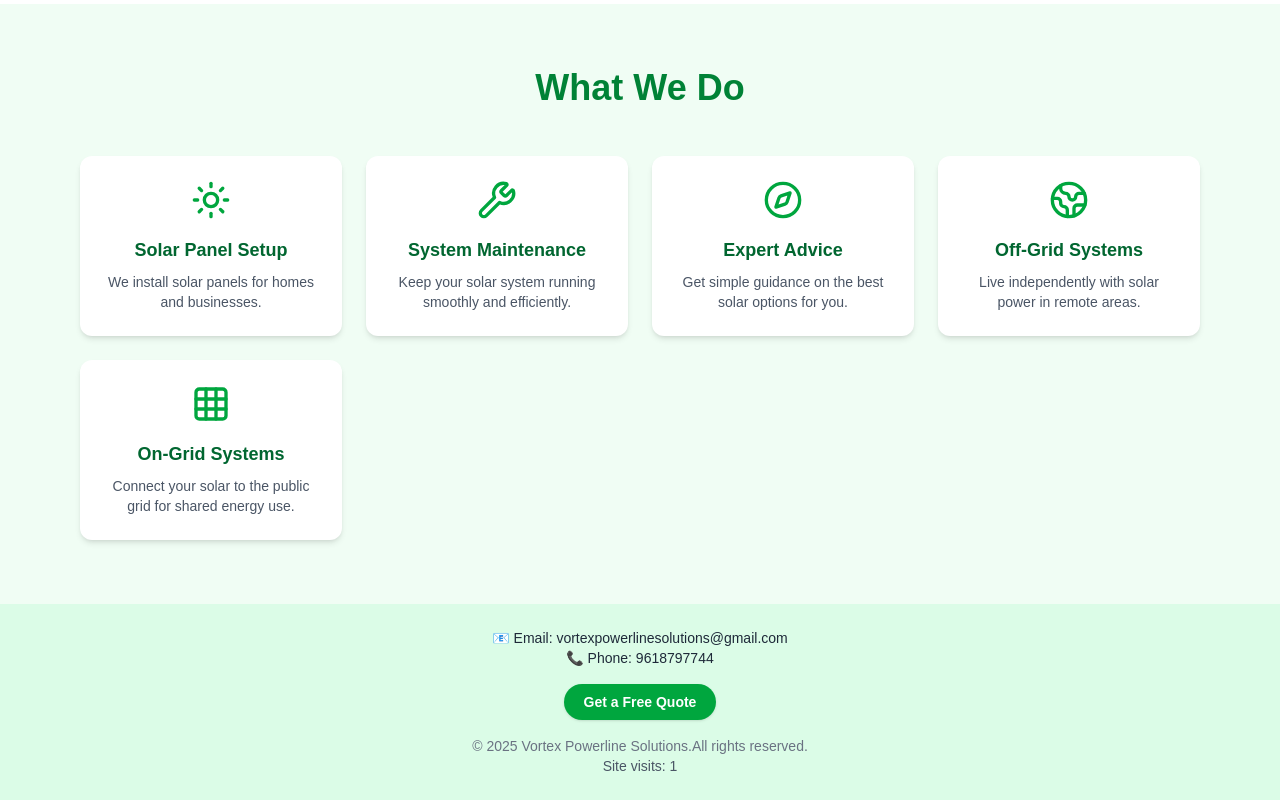
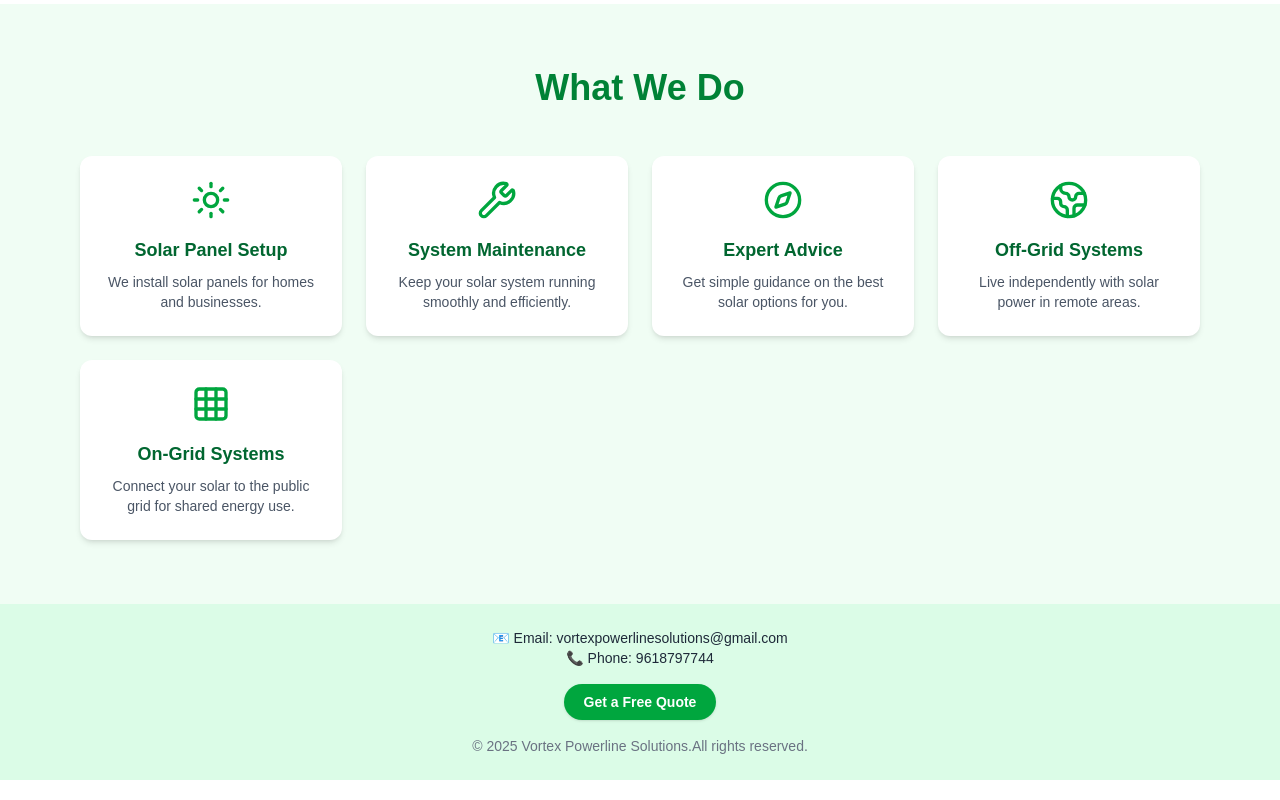
Before and after one commit to Sanjaykumarrangu/new-site, a Next.js app: page / in a window 1280 px wide. Shown: the part 1784-2584 px from the top of the page. Built offline with nearby package versions, Linux system fonts and the light colour scheme.

Commit message:
visitors count fixed

```diff
--- a/src/components/Footer.tsx
+++ b/src/components/Footer.tsx
@@ -1,6 +1,6 @@
 'use client';
 import Link from 'next/link';
-import VisitorCounter from './VisitorCounter';
+// import VisitorCounter from './VisitorCounter';
 
 const Footer = () => {
   return (
@@ -19,9 +19,9 @@ const Footer = () => {
       <p className="mt-4 text-gray-500">
         © {new Date().getFullYear()} Vortex Powerline Solutions.All rights reserved.
       </p>
-      <div>
+      {/* <div>
         <VisitorCounter/>
-      </div>
+      </div> */}
     </footer>
   );
 };
```
Also changed, not shown: 1 other file (tests, documents, lock files or other folders).
